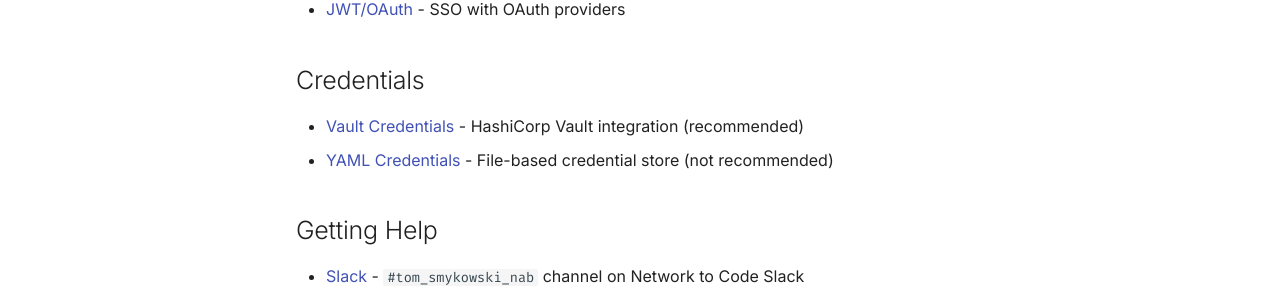
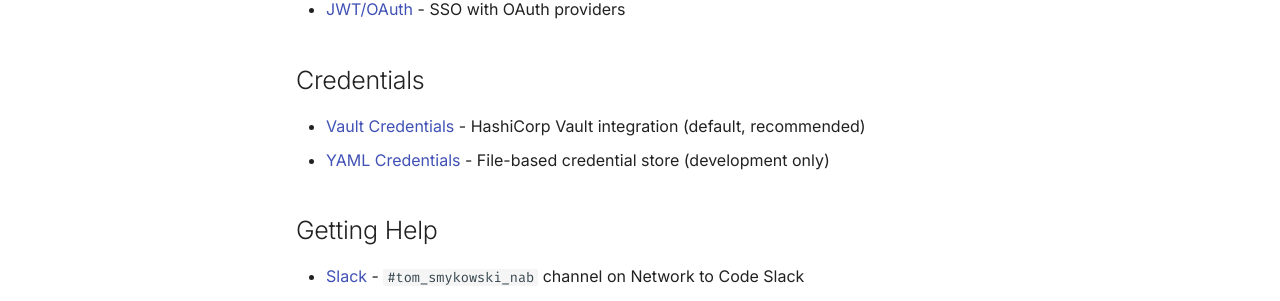
Before and after one commit to wrgeorge1983/Tom, an MkDocs documentation site: the page built from docs/docs/index.md, in a window 1280 px wide and 900 px high, scrolled down 593 px. Shown: the part 489-790 px from the top of the window. Built offline with MkDocs 1.6.1 and Material for MkDocs 9.7.7, drawn with Linux system fonts in a browser that asks for light colours; comment, search, counter and statistics services are not loaded; the version menu is left out.

Commit message:
Update credential store configuration: set Vault as default/recommended plugin; mark YAML plugin as development-only; update documentation and examples accordingly.

```diff
--- a/docs/docs/index.md
+++ b/docs/docs/index.md
@@ -32,8 +32,8 @@ Welcome to the official documentation for Tom Smykowski, your Network Automation
 
 ## Credentials
 
-- [Vault Credentials](real/vault-credentials.md) - HashiCorp Vault integration (recommended)
-- [YAML Credentials](real/yaml-credentials.md) - File-based credential store (not recommended)
+- [Vault Credentials](real/vault-credentials.md) - HashiCorp Vault integration (default, recommended)
+- [YAML Credentials](real/yaml-credentials.md) - File-based credential store (development only)
 
 ## Getting Help
 
```
Also changed, not shown: docs/docs/real/vault-credentials.md (+2 -2 lines), docs/docs/real/yaml-credentials.md (+2 -2 lines), tom_worker_config.example.yaml (+31 -33 lines), 2 other files.
